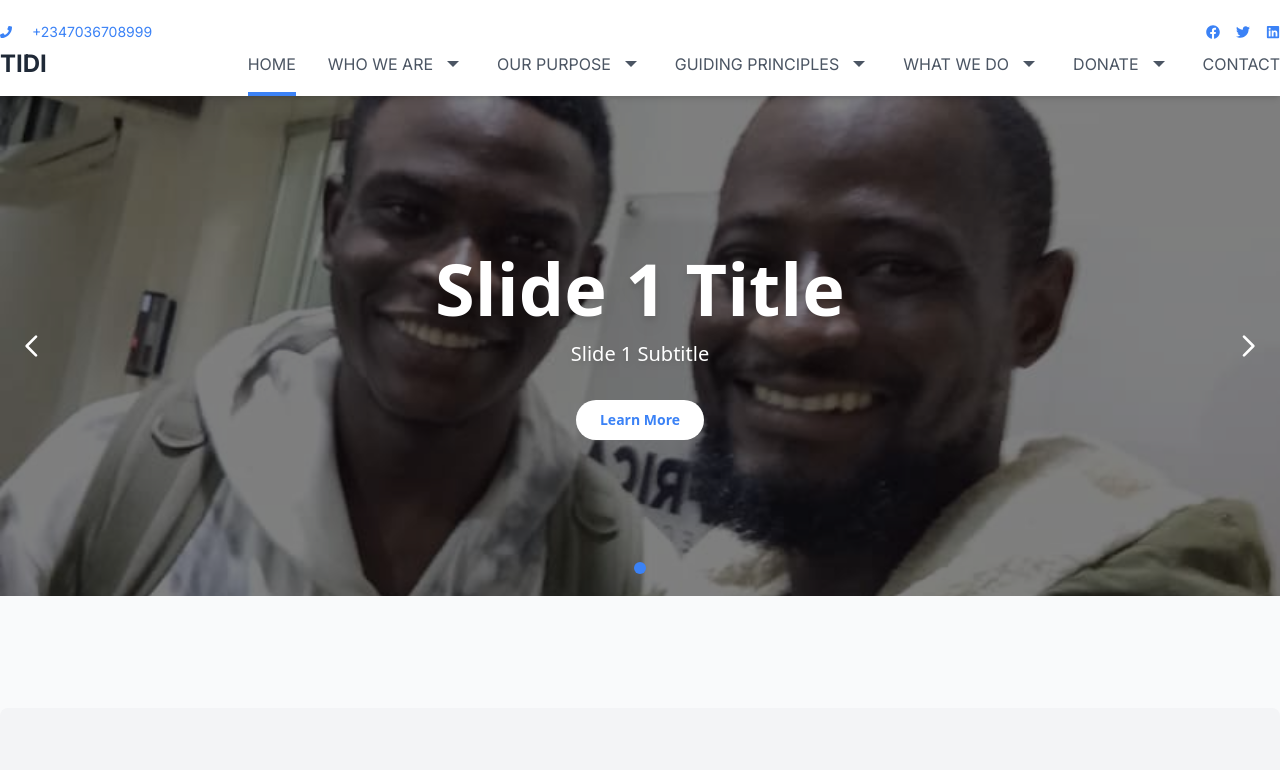
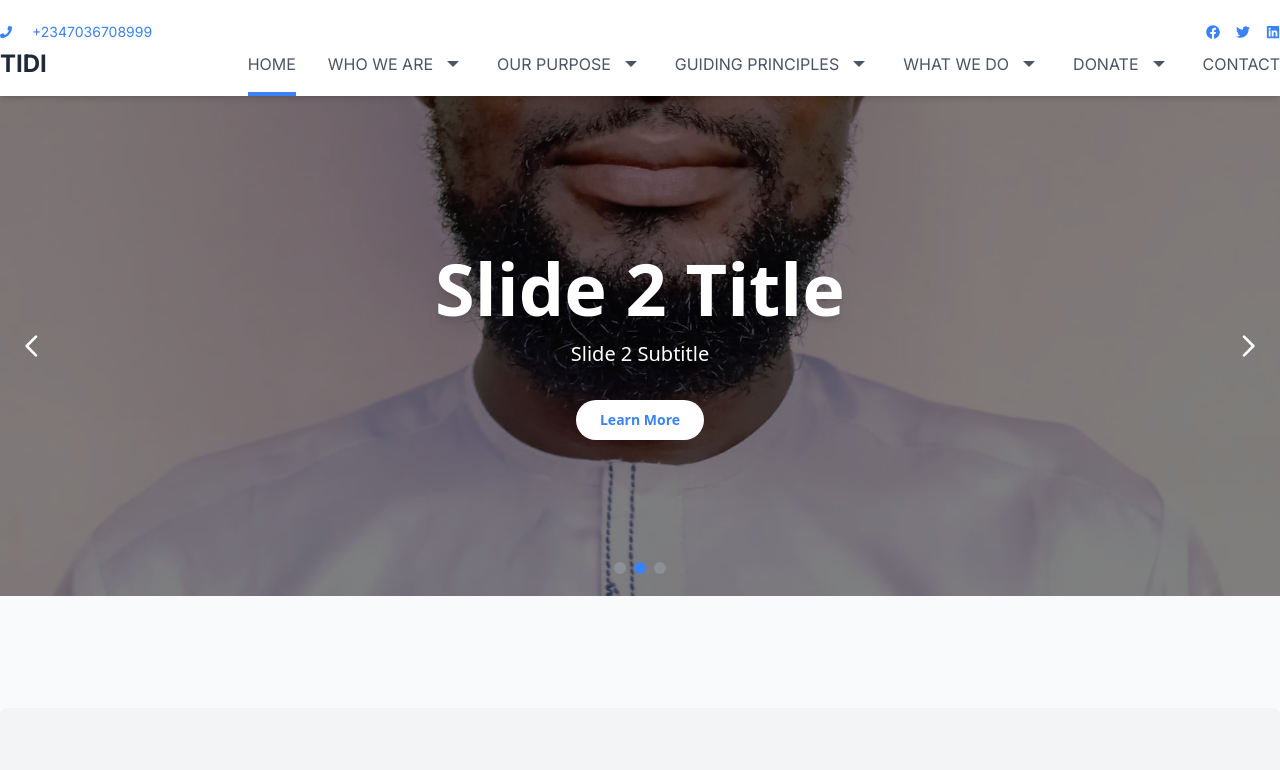
Before and after one commit to Vikkycode/TIDI, a Next.js app: page / in a window 1280 px wide. Shown: the top 770 px of the page. Built offline with nearby package versions, Linux system fonts and the light colour scheme.

Commit message:
update hero carousel

```diff
--- a/src/app/page.tsx
+++ b/src/app/page.tsx
@@ -1,7 +1,7 @@
 'use client';
 // import { Metadata } from 'next';
+import React,{useState,useEffect}from 'react';
 import Image from 'next/image';
-import HeroCarousel from '@/components/HeroCarousel';
 import Link from 'next/link';
 import { Button } from '@/components/ui/button';
 import {
@@ -69,24 +69,46 @@ const slides: HeroSlide[] = [
     imageAlt: 'Slide 1 Image',
     buttonLink: '/about',
   },
-  // {
-  //     title: 'Slide 2 Title',
-  //     subtitle: 'Slide 2 Subtitle',
-  //     imageUrl: '/assets/images/abuvic.jpg',
-  //     imageAlt: 'Slide 2 Image',
-  //     buttonLink: '/about',
-  //   },
-  //   {
-  //     title: 'Slide 3 Title',
-  //     subtitle: 'Slide 3 Subtitle',
-  //     imageUrl: '/assets/images/abuvic.jpg',
-  //     imageAlt: 'Slide 3 Image',
-  //     buttonLink: '/about',
-  //   },
+  {
+      title: 'Slide 2 Title',
+      subtitle: 'Slide 2 Subtitle',
+      imageUrl: '/assets/images/Abubakar.jpg',
+      imageAlt: 'Slide 2 Image',
+      buttonLink: '/about',
+    },
+    {
+      title: 'Slide 3 Title',
+      subtitle: 'Slide 3 Subtitle',
+      imageUrl: '/assets/images/victor.jpg',
+      imageAlt: 'Slide 3 Image',
+      buttonLink: '/about',
+    },
   // Add more slides...
 ];
 
 export default function HomePage() {
+  const [currentSlideIndex, setCurrentSlideIndex] = useState(0);
+  const currentSlide = slides[currentSlideIndex];
+
+  useEffect(() => {
+    // Set up an interval to change the slide every 5 seconds
+    const intervalId = setInterval(() => {
+      setCurrentSlideIndex((prevIndex) => (prevIndex + 1) % slides.length);
+    }, 5000);
+
+    // Clear the interval when the component unmounts
+    return () => clearInterval(intervalId);
+  }, []);
+
+  const handlePrevSlide = () => {
+    setCurrentSlideIndex((prevIndex) =>
+      prevIndex === 0 ? slides.length - 1 : prevIndex - 1
+    );
+  };
+
+  const handleNextSlide = () => {
+    setCurrentSlideIndex((prevIndex) => (prevIndex + 1) % slides.length);
+  };
   return (
     <div
       className="bg-gray-50 min-h-screen font-sans"
@@ -94,10 +116,69 @@ export default function HomePage() {
     >
       <main>
         {/* Hero Section */}
-        <section
+      <section>
+          <div className="relative w-full h-[500px] flex flex-row items-center justify-center">
+            <Image
+              src={currentSlide.imageUrl}
+              alt={currentSlide.imageAlt || 'Hero Banner Image'}
+              layout="fill"
+              objectFit="cover"
+              className="absolute w-full h-full object-contain inset-0 z-0"
+            />
+            <button
+          className="absolute top-1/2 left-4 transform -translate-y-1/2 z-20 text-white hover:text-blue-300 focus:outline-none"
+          onClick={handlePrevSlide}
+          aria-label="Previous Slide"
         >
-      <HeroCarousel slides={slides} />
+          {/* Left Arrow SVG */}
+          <svg xmlns="http://www.w3.org/2000/svg" className="h-8 w-8" fill="none" viewBox="0 0 24 24" stroke="currentColor">
+            <path strokeLinecap="round" strokeLinejoin="round" strokeWidth={2} d="M15 19l-7-7 7-7" />
+          </svg>
+        </button>
+        <button
+          className="absolute top-1/2 right-4 transform -translate-y-1/2 z-20 text-white hover:text-blue-300 focus:outline-none"
+          onClick={handleNextSlide}
+          aria-label="Next Slide"
+        >
+          {/* Right Arrow SVG */}
+          <svg xmlns="http://www.w3.org/2000/svg" className="h-8 w-8" fill="none" viewBox="0 0 24 24" stroke="currentColor">
+            <path strokeLinecap="round" strokeLinejoin="round" strokeWidth={2} d="M9 5l7 7-7 7" />
+          </svg>
+        </button>
+        {/* Navigation Dots */}
+        <div className="absolute bottom-4 left-1/2 transform -translate-x-1/2 z-20">
+          {slides.map((_, index) => (
+            <button
+              key={index}
+              onClick={() => setCurrentSlideIndex(index)}
+              className={`h-3 w-3 rounded-full mx-1 focus:outline-none ${
+                currentSlideIndex === index ? 'bg-blue-500' : 'bg-gray-400 opacity-50'
+              }`}
+              aria-label={`Slide ${index + 1}`}
+            ></button>
+          ))}
+        </div>
+            <div className="absolute inset-0 bg-black bg-opacity-50"></div>
+            <div className="z-10 text-center text-white px-4 md:px-0">
+              <h2 className="text-4xl md:text-6xl lg:text-7xl font-bold mb-4 drop-shadow-lg">
+                {currentSlide.title}
+              </h2>
+              {currentSlide.subtitle && (
+                <p className="text-lg md:text-xl mb-8 drop-shadow-md">
+                  {currentSlide.subtitle}
+                </p>
+              )}
+              {currentSlide.buttonLink && (
+                <Link href={currentSlide.buttonLink}>
+                  <Button className="bg-white text-blue-500 font-bold py-3 px-6 rounded-full hover:bg-gray-100 transition duration-300">
+                    {currentSlide.buttonText || 'Learn More'}
+                  </Button>
+                </Link>
+              )}
+            </div>
+          </div>
         </section>
+
 
         {/* Our Impact Section */}
         <section
--- a/src/components/HeroCarousel.tsx
+++ b/src/components/HeroCarousel.tsx
@@ -1,169 +1,175 @@
-'use client';
-import React, { useState,useRef } from 'react';
-import Image from 'next/image';
-import { Button } from '@/components/ui/button';
-import Link from 'next/link';
+// 'use client';
+// import React, { useState,useRef,useEffect } from 'react';
+// import Image from 'next/image';
+// import { Button } from '@/components/ui/button';
+// import Link from 'next/link';
 
 
-interface HeroSlide {
-    title: string;
-    subtitle?: string;
-    imageUrl: string;
-    imageAlt?: string;
-    buttonText?: string;
-    buttonLink?: string;
-  }
+// interface HeroSlide {
+//     title: string;
+//     subtitle?: string;
+//     imageUrl: string;
+//     imageAlt?: string;
+//     buttonText?: string;
+//     buttonLink?: string;
+//   }
 
-interface HeroCarouselProps {
-  slides: HeroSlide[];
-  autoPlay?: boolean;
-  autoPlayInterval?: number;
-}
+// interface HeroCarouselProps {
+//   slides: HeroSlide[];
+//   autoPlay?: boolean;
+//   autoPlayInterval?: number;
+// }
 
 
 
-const HeroCarousel: React.FC<HeroCarouselProps> = ({
-  slides,
-  // autoPlay = true,
-  // autoPlayInterval = 5000,
-}) => {
-  const [currentSlide, setCurrentSlide] = useState(0);
-  const carouselRef = useRef<HTMLDivElement>(null);
+// const HeroCarousel: React.FC<HeroCarouselProps> = ({
+//   slides,
+//   autoPlay = true,
+//   autoPlayInterval = 5000,
+// }) => {
+//   const [currentSlide, setCurrentSlide] = useState(0);
+//   const carouselRef = useRef<HTMLDivElement>(null);
 
-  // useEffect(() => {
-  //   let intervalId: string | number | NodeJS.Timeout | undefined; // No need for type annotation here
-  //   if (autoPlay) {
-  //     intervalId = setInterval(() => {
-  //       setCurrentSlide((prevSlide) => (prevSlide + 1) % slides.length);
-  //     }, autoPlayInterval);
-  //   }
+//   useEffect(() => {
+//     let intervalId: NodeJS.Timeout | null = null;
 
-  //   return () => clearInterval(intervalId);
-  // }, [autoPlay, autoPlayInterval, slides.length]);
+//     if (autoPlay) {
+//       intervalId = setInterval(() => {
+//         setCurrentSlide((prevSlide) => (prevSlide + 1) % slides.length);
+//       }, autoPlayInterval);
+//     }
+
+//     // Cleanup function to clear the interval when the component unmounts
+//     return () => {
+//       if (intervalId) {
+//         clearInterval(intervalId);
+//       }
+//     };
+//   }, [autoPlay, autoPlayInterval, slides.length]);
 
 
-  const handleDotClick = (index: number) => {
-    setCurrentSlide(index);
-  };
+//   const handleDotClick = (index: number) => {
+//     setCurrentSlide(index);
+//   };
 
-  const handlePrevSlide = () => {
-    setCurrentSlide((prevSlide) =>
-      prevSlide === 0 ? slides.length - 1 : prevSlide - 1
-    );
-  };
+//   const handlePrevSlide = () => {
+//     setCurrentSlide((prevSlide) =>
+//       prevSlide === 0 ? slides.length - 1 : prevSlide - 1
+//     );
+//   };
 
-  const handleNextSlide = () => {
-    setCurrentSlide((prevSlide) => (prevSlide + 1) % slides.length);
-  };
+//   const handleNextSlide = () => {
+//     setCurrentSlide((prevSlide) => (prevSlide + 1) % slides.length);
+//   };
 
-  return (
-    <div className="relative" aria-label="Hero Carousel">
-      <div
-        ref={carouselRef}
-        className="overflow-hidden"
-        style={{
-          scrollSnapType: 'x mandatory',
-          scrollBehavior: 'smooth',
-        }}
-      >
-         <div className="flex flex-row w-full">
-        {slides.map((slide, index) => (
-          <div
-            key={index}
-            className="relative w-full h-[500px] flex  flex-row items-center justify-center"
-            style={{
-              scrollSnapAlign: 'start',
-            }}
-          >
-            <Image
-              src={slide.imageUrl}
-              alt={slide.imageAlt || 'Hero Banner Image'}
-              layout="fill"
-              objectFit="cover"
-              className="absolute w-full h-full object-cover inset-0 z-0"
-            />
-            <div className="absolute inset-0 bg-black bg-opacity-50"></div>
-            <div className="z-10 text-center text-white px-4 md:px-0">
-              <h2 className="text-4xl md:text-6xl lg:text-7xl font-bold mb-4 drop-shadow-lg">
-                {slide.title}
-              </h2>
-              {slide.subtitle && (
-                <p className="text-lg md:text-xl mb-8 drop-shadow-md">
-                  {slide.subtitle}
-                </p>
-              )}
-              {slide.buttonLink && (
-                <Link href={slide.buttonLink}>
-                  <Button className="bg-white text-blue-500 font-bold py-3 px-6 rounded-full hover:bg-gray-100 transition duration-300">
-                    {slide.buttonText || 'Learn More'}
-                  </Button>
-                </Link>
-              )}
-              </div>
-            </div>
-        ))}
-      </div>
-      </div>
+//   return (
+//     <div className="relative" aria-label="Hero Carousel">
+//       <div
+//         ref={carouselRef}
+//         className="overflow-hidden"
+//         style={{
+//           scrollSnapType: 'x mandatory',
+//           scrollBehavior: 'smooth',
+//         }}
+//       >
+//          <div className="flex flex-row w-full">
+//         {slides.map((slide, index) => (
+//           <div
+//             key={index}
+//             className="relative w-full h-[500px] flex  flex-row items-center justify-center"
+//             style={{
+//               scrollSnapAlign: 'start',
+//             }}
+//           >
+//             <Image
+//               src={slide.imageUrl}
+//               alt={slide.imageAlt || 'Hero Banner Image'}
+//               layout="fill"
+//               objectFit="cover"
+//               className="absolute w-full h-full object-cover inset-0 z-0"
+//             />
+//             <div className="absolute inset-0 bg-black bg-opacity-50"></div>
+//             <div className="z-10 text-center text-white px-4 md:px-0">
+//               <h2 className="text-4xl md:text-6xl lg:text-7xl font-bold mb-4 drop-shadow-lg">
+//                 {slide.title}
+//               </h2>
+//               {slide.subtitle && (
+//                 <p className="text-lg md:text-xl mb-8 drop-shadow-md">
+//                   {slide.subtitle}
+//                 </p>
+//               )}
+//               {slide.buttonLink && (
+//                 <Link href={slide.buttonLink}>
+//                   <Button className="bg-white text-blue-500 font-bold py-3 px-6 rounded-full hover:bg-gray-100 transition duration-300">
+//                     {slide.buttonText || 'Learn More'}
+//                   </Button>
+//                 </Link>
+//               )}
+//               </div>
+//             </div>
+//         ))}
+//       </div>
+//       </div>
 
-      {/* Navigation Dots */}
-      <div className="absolute bottom-4 left-1/2 transform -translate-x-1/2 z-20">
-        {slides.map((_, index) => (
-          <button
-            key={index}
-            onClick={() => handleDotClick(index)}
-            className={`h-3 w-3 rounded-full mx-1 focus:outline-none ${
-              currentSlide === index
-                ? 'bg-blue-500'
-                : 'bg-gray-400 opacity-50'
-            }`}
-            aria-label={`Slide ${index + 1}`}
-          ></button>
-        ))}
-      </div>
+//       {/* Navigation Dots */}
+//       <div className="absolute bottom-4 left-1/2 transform -translate-x-1/2 z-20">
+//         {slides.map((_, index) => (
+//           <button
+//             key={index}
+//             onClick={() => handleDotClick(index)}
+//             className={`h-3 w-3 rounded-full mx-1 focus:outline-none ${
+//               currentSlide === index
+//                 ? 'bg-blue-500'
+//                 : 'bg-gray-400 opacity-50'
+//             }`}
+//             aria-label={`Slide ${index + 1}`}
+//           ></button>
+//         ))}
+//       </div>
 
-      {/* Previous/Next Arrows */}
-      <button
-        className="absolute top-1/2 left-4 transform -translate-y-1/2 z-20 text-white hover:text-blue-300 focus:outline-none"
-        onClick={handlePrevSlide}
-        aria-label="Previous Slide"
-      >
-        <svg
-          xmlns="http://www.w3.org/2000/svg"
-          className="h-8 w-8"
-          fill="none"
-          viewBox="0 0 24 24"
-          stroke="currentColor"
-        >
-          <path
-            strokeLinecap="round"
-            strokeLinejoin="round"
-            strokeWidth={2}
-            d="M15 19l-7-7 7-7"
-          />
-        </svg>
-      </button>
-      <button
-        className="absolute top-1/2 right-4 transform -translate-y-1/2 z-20 text-white hover:text-blue-300 focus:outline-none"
-        onClick={handleNextSlide}
-        aria-label="Next Slide"
-      >
-        <svg
-          xmlns="http://www.w3.org/2000/svg"
-          className="h-8 w-8"
-          fill="none"
-          viewBox="0 0 24 24"
-          stroke="currentColor"
-        >
-          <path
-            strokeLinecap="round"
-            strokeLinejoin="round"
-            strokeWidth={2}
-            d="M9 5l7 7-7 7"
-          />
-        </svg>
-      </button>
-    </div>
-  );
-};
+//       {/* Previous/Next Arrows */}
+//       <button
+//         className="absolute top-1/2 left-4 transform -translate-y-1/2 z-20 text-white hover:text-blue-300 focus:outline-none"
+//         onClick={handlePrevSlide}
+//         aria-label="Previous Slide"
+//       >
+//         <svg
+//           xmlns="http://www.w3.org/2000/svg"
+//           className="h-8 w-8"
+//           fill="none"
+//           viewBox="0 0 24 24"
+//           stroke="currentColor"
+//         >
+//           <path
+//             strokeLinecap="round"
+//             strokeLinejoin="round"
+//             strokeWidth={2}
+//             d="M15 19l-7-7 7-7"
+//           />
+//         </svg>
+//       </button>
+//       <button
+//         className="absolute top-1/2 right-4 transform -translate-y-1/2 z-20 text-white hover:text-blue-300 focus:outline-none"
+//         onClick={handleNextSlide}
+//         aria-label="Next Slide"
+//       >
+//         <svg
+//           xmlns="http://www.w3.org/2000/svg"
+//           className="h-8 w-8"
+//           fill="none"
+//           viewBox="0 0 24 24"
+//           stroke="currentColor"
+//         >
+//           <path
+//             strokeLinecap="round"
+//             strokeLinejoin="round"
+//             strokeWidth={2}
+//             d="M9 5l7 7-7 7"
+//           />
+//         </svg>
+//       </button>
+//     </div>
+//   );
+// };
 
-export default HeroCarousel;
+// export default HeroCarousel;
```
